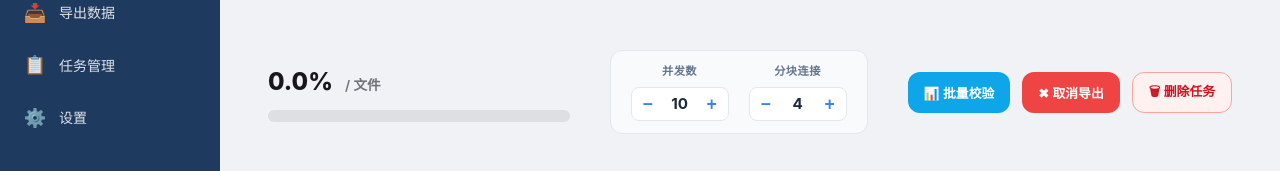
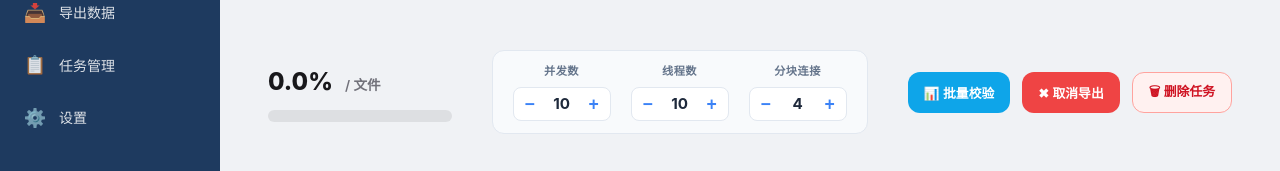
Before and after one commit to zfonlyone/tg-export, a Vue app in the folder frontend/: page /tasks/1 in a window 1280 px wide. Shown: the part 154-325 px from the top of the page. Built offline with nearby package versions, Linux system fonts and the light colour scheme; no server answers; sample sign-in values are in the browser's storage.

Commit message:
feat: Add task detail page to monitor export progress, manage individual items, and adjust concurrency.

```diff
--- a/frontend/src/views/TaskDetail.vue
+++ b/frontend/src/views/TaskDetail.vue
@@ -33,6 +33,14 @@
             <button @click="adjustConcurrency('max', -1)" :disabled="concurrency.max <= 1">−</button>
             <span class="value">{{ concurrency.max }}</span>
             <button @click="adjustConcurrency('max', 1)" :disabled="concurrency.max >= 20">+</button>
+          </div>
+        </div>
+        <div class="control-group">
+          <label>线程数</label>
+          <div class="stepper">
+            <button @click="adjustConcurrency('threads', -1)" :disabled="concurrency.threads <= 1">−</button>
+            <span class="value">{{ concurrency.threads }}</span>
+            <button @click="adjustConcurrency('threads', 1)" :disabled="concurrency.threads >= 20">+</button>
           </div>
         </div>
         <div class="control-group">
@@ -177,7 +185,7 @@ const stats = ref({
 const currentTab = ref('active')
 const viewAll = ref(false)
 const reversedOrder = ref(false)
-const concurrency = ref({ max: 10, chunk: 4 })  // 并发控制状态
+const concurrency = ref({ max: 10, threads: 10, chunk: 4 })  // 并发控制状态
 let refreshTimer = null
 
 function getAuthHeader() {
@@ -241,6 +249,7 @@ async function fetchConcurrency() {
   try {
     const res = await axios.get(`/api/export/${taskId}/concurrency`, { headers: getAuthHeader() })
     concurrency.value.max = res.data.current_max_concurrent_downloads || res.data.max_concurrent_downloads
+    concurrency.value.threads = res.data.download_threads || 10
     concurrency.value.chunk = res.data.parallel_chunk_connections || 4
   } catch (err) {
     console.error('获取并发配置失败:', err)
@@ -248,22 +257,26 @@ async function fetchConcurrency() {
 }
 
 async function adjustConcurrency(type, delta) {
-  const newValue = type === 'max'
-    ? concurrency.value.max + delta
-    : concurrency.value.chunk + delta
+  let newValue
+  if (type === 'max') newValue = concurrency.value.max + delta
+  else if (type === 'threads') newValue = concurrency.value.threads + delta
+  else newValue = concurrency.value.chunk + delta
 
   // 边界检查
   if (type === 'max' && (newValue < 1 || newValue > 20)) return
+  if (type === 'threads' && (newValue < 1 || newValue > 20)) return
   if (type === 'chunk' && (newValue < 1 || newValue > 8)) return
 
   // 乐观更新
   if (type === 'max') concurrency.value.max = newValue
+  else if (type === 'threads') concurrency.value.threads = newValue
   else concurrency.value.chunk = newValue
 
   try {
-    const params = type === 'max'
-      ? { max_concurrent_downloads: newValue }
-      : { parallel_chunk_connections: newValue }
+    let params
+    if (type === 'max') params = { max_concurrent_downloads: newValue }
+    else if (type === 'threads') params = { download_threads: newValue }
+    else params = { parallel_chunk_connections: newValue }
 
     await axios.post(`/api/export/${taskId}/concurrency`, null, {
       params,
@@ -272,6 +285,7 @@ async function adjustConcurrency(type, delta) {
   } catch (err) {
     // 回滚
     if (type === 'max') concurrency.value.max -= delta
+    else if (type === 'threads') concurrency.value.threads -= delta
     else concurrency.value.chunk -= delta
     alert('调整失败: ' + (err.response?.data?.detail || err.message))
   }
```
Also changed, not shown: 2 other files (tests, documents, lock files or other folders).
